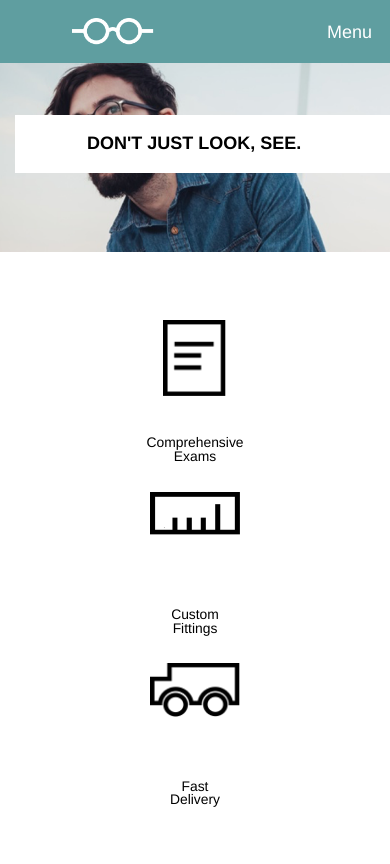
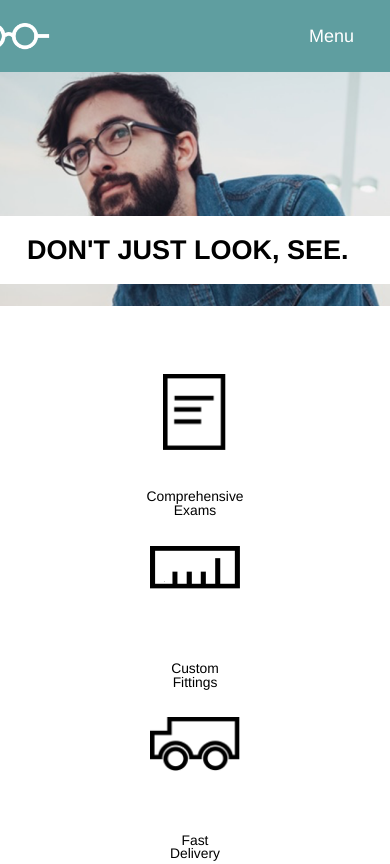
Before and after one commit to Swade101/tortiseoptics, a plain HTML site: page index.html in a window 390 px wide. Shown: the top 864 px of the page. Drawn offline with Linux system fonts and the light colour scheme.

Commit message:
Completed 420px responsive

```diff
--- a/index.html
+++ b/index.html
@@ -9,6 +9,7 @@
   <body>
     <div class="mainbanner">
     <header>
+      <div class="header">
       <div class="logo">
       <img src="resources/images/logowhite.png"/>
       <p>Tortoiseshell Optics</p>
@@ -21,6 +22,7 @@
         <p>Products</p>
         <p>Contact</p>
       </div>
+    </div>
     </header>
     <div class="bannertextcont">
     <div class="bannertext">
--- a/resources/css/style.css
+++ b/resources/css/style.css
@@ -227,10 +227,24 @@ footer {
 }
 
 @media only screen and (max-width:470px) {
+  html {
+    overflow: scroll;
+  }
+
   header {
     display: flex;
     justify-content: space-between;
     width: 100%;
+  }
+
+  .header {
+    display: flex;
+    justify-content: space-between;
+    align-items: center;
+    align-content: center;
+    width: 100%;
+    padding-top: 1rem;
+    padding-bottom: 1rem;
   }
 
   .logo {
@@ -239,13 +253,20 @@ footer {
     justify-content: center;
   }
 
+  .logo img {
+    position: absolute;
+    padding-top: 2rem;
+    padding-bottom: 2rem;
+    margin-right: 5rem;
+  }
+
   .logo p {
     display: none;
   }
 
   .nav {
     display: flex;
-    margin-right: 1rem;
+    margin-right: 2rem;
   }
 
   .navs {
@@ -253,7 +274,7 @@ footer {
   }
 
   .mainbanner {
-    height: 14rem;
+    height: 17rem;
     width: 100%;
     align-items: center;
     align-content: center;
@@ -263,17 +284,18 @@ footer {
   }
 
   .bannertextcont {
-    margin-top: 0;
 
   }
 
   .bannertext {
-    font-size: 1rem;
+    position: static;
+    font-size: 1.5rem;
     padding-top: 1rem;
     padding-bottom: 1rem;
-    margin-top: 9rem;
-
-    width: 100%;
+    margin-top: 8rem;
+    text-align: center;
+    justify-content: cente;
+    width: 25rem;
   }
 
   .maincontent {
@@ -326,13 +348,10 @@ footer {
 
   footer {
     justify-content: center;
-    align-items: center;
-    text-align: center;
-    width: 100%;
   }
 
-  .footer img{
-    width: 100%;
+  .footer {
+    margin-right: 3rem;
   }
 
   .copy {
```
